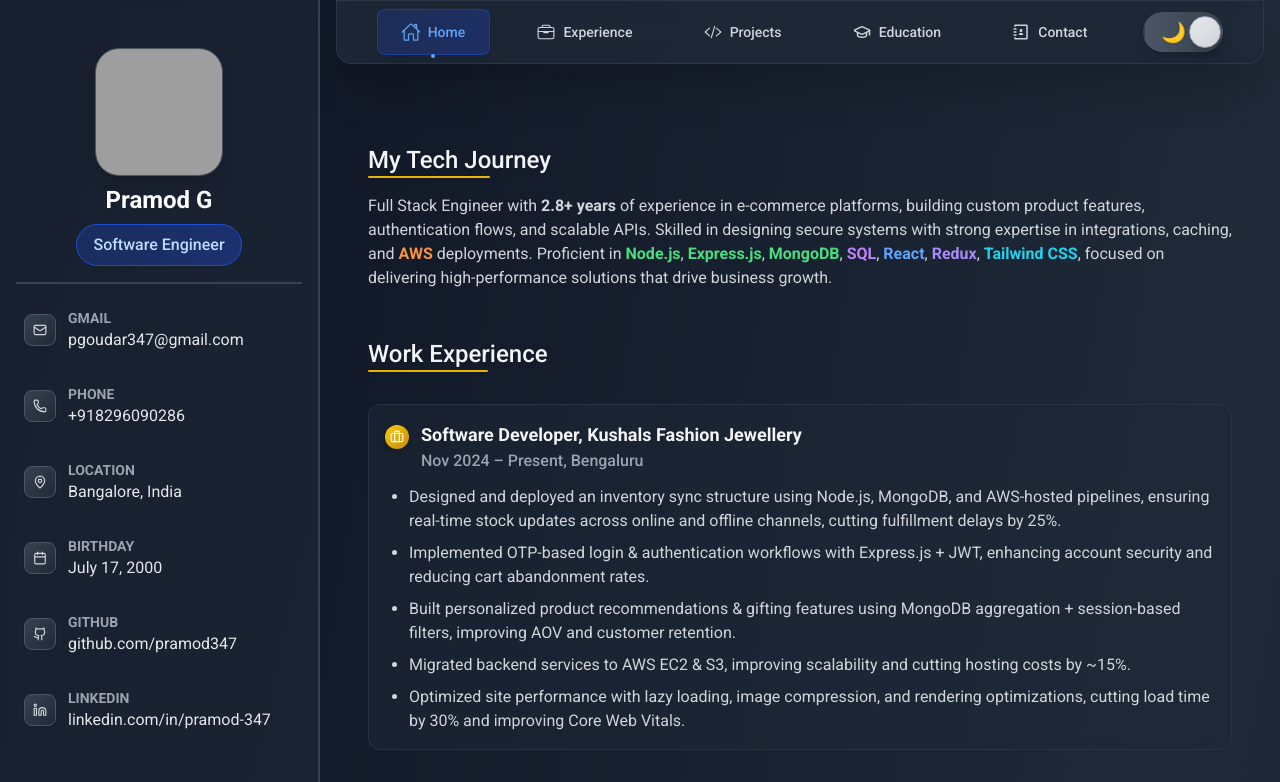
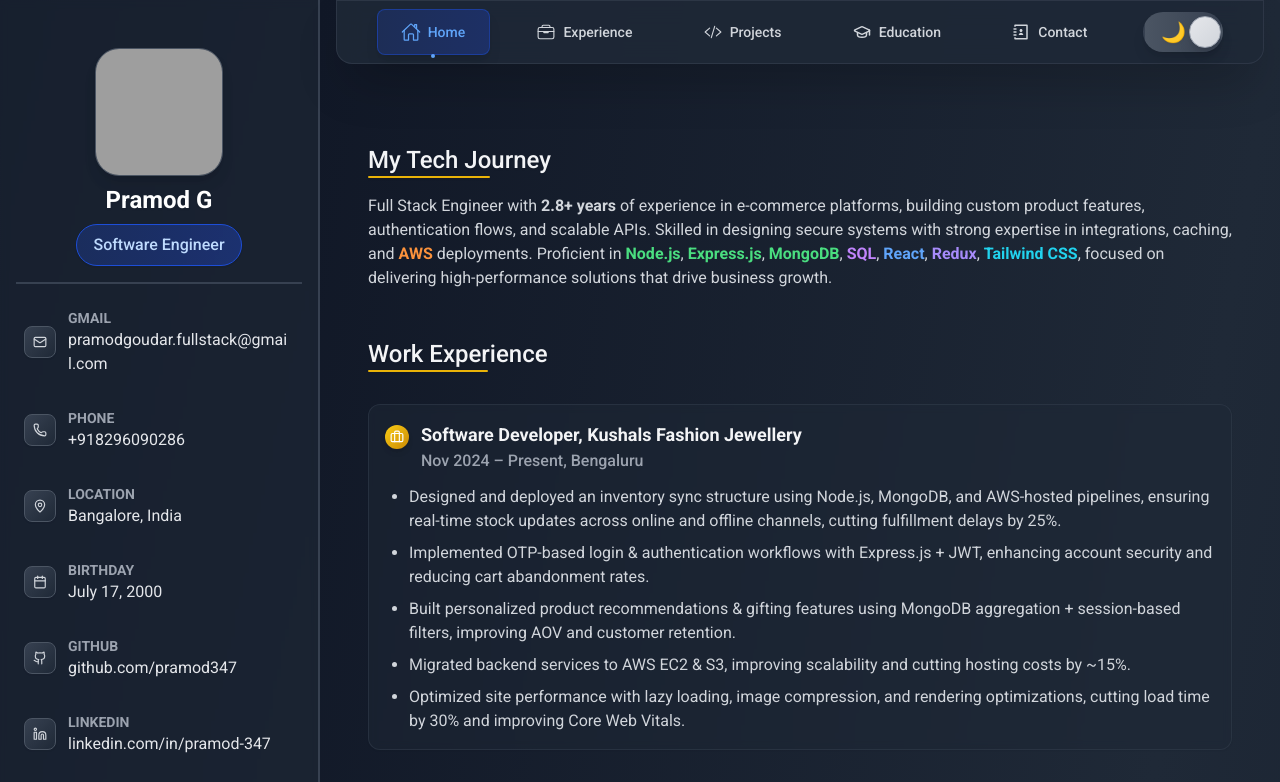
Before and after one commit to Pramod0347/My-Portfolio, a React (Create React App) app: page / in a window 1280 px wide. Shown: the top 782 px of the page. Built offline with nearby package versions, Linux system fonts and the light colour scheme; grey boxes are pictures that could not be loaded; a web font is replaced by a local one.

Commit message:
email changed

```diff
--- a/src/components/Sidebar.jsx
+++ b/src/components/Sidebar.jsx
@@ -3,7 +3,7 @@ import { ChevronDown, Mail, Phone, MapPin, Calendar, Github, Linkedin } from 'lu
 import { AnimatePresence, motion } from 'framer-motion';
 
 const contactItems = [
-    { icon: Mail, label: 'Gmail', value: 'pgoudar347@gmail.com', link: 'mailto:pgoudar347@gmail.com'},
+    { icon: Mail, label: 'Gmail', value: 'pramodgoudar.fullstack@gmail.com', link: 'mailto:pramodgoudar.fullstack@gmail.com'},
     { icon: Phone, label: 'Phone', value: '+918296090286', link: 'tel:+918296090286' },
     { icon: MapPin, label: 'Location', value: 'Bangalore, India' },
     { icon: Calendar, label: 'Birthday', value: 'July 17, 2000' },
```
